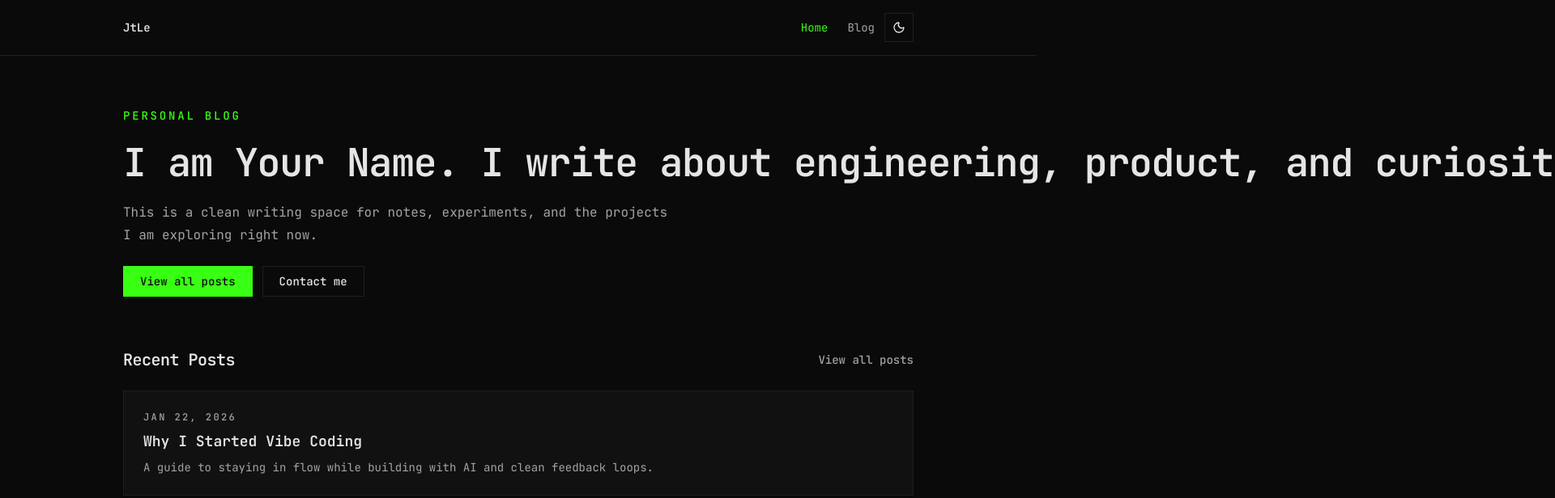
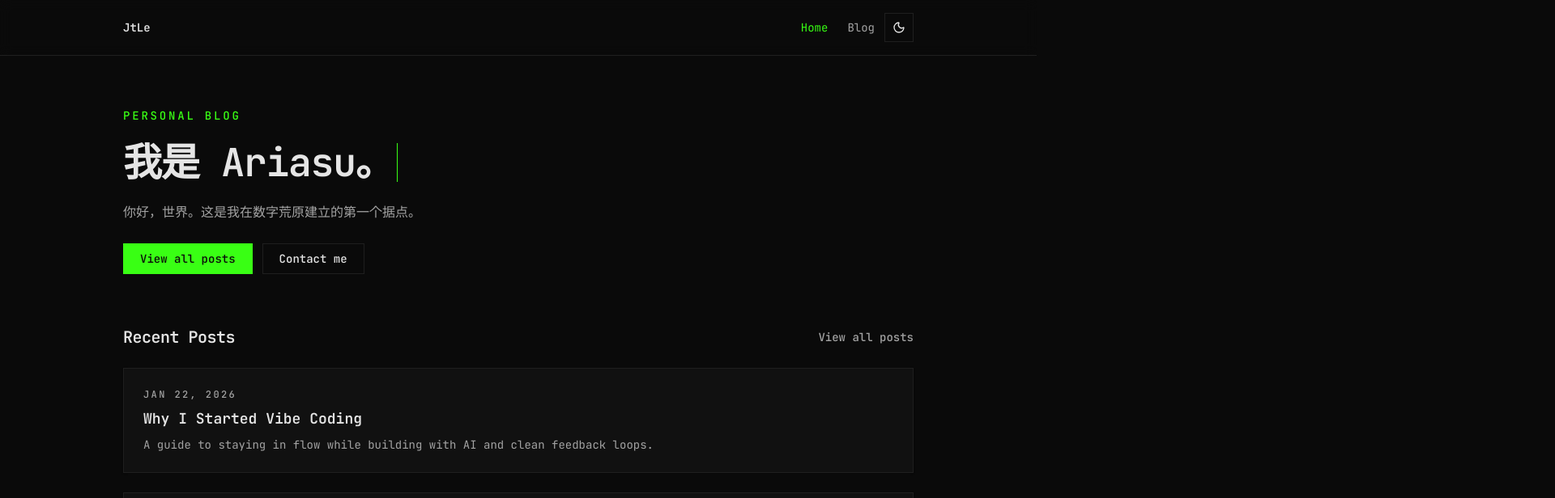
Before and after one commit to Ariasu123/ariasu123.github.io, a Next.js app: page / in a window 1280 px wide. Shown: the top 616 px of the page at 81% size, 1920 px wide, since content can reach past the window. Built offline with nearby package versions, Linux system fonts and the light colour scheme.

Commit message:
Update: Change hero text to Digital Wasteland vibe

```diff
--- a/content/posts/building-this-site.mdx
+++ b/content/posts/building-this-site.mdx
@@ -5,7 +5,7 @@ date: "2026-01-18"
 tags:
   - "stack"
   - "mdx"
-coverImage: "/images/cover-stack.png"
+coverImage: "/JtLE.github.io/images/cover-stack.png"
 ---
 
 The blog is intentionally simple: it uses MDX for content, a small data layer
--- a/content/posts/hello-vibe-coding.mdx
+++ b/content/posts/hello-vibe-coding.mdx
@@ -6,7 +6,7 @@ tags:
   - "vibe-coding"
   - "workflow"
   - "ai"
-coverImage: "/images/cover-vibe.png"
+coverImage: "/JtLE.github.io/images/cover-vibe.png"
 ---
 
 I call it vibe coding because the goal is to preserve momentum: short feedback
--- a/content/posts/hello-world.mdx
+++ b/content/posts/hello-world.mdx
@@ -5,7 +5,7 @@ date: "2026-01-15"
 tags:
   - "intro"
   - "notes"
-coverImage: "/images/cover-hello.png"
+coverImage: "/JtLE.github.io/images/cover-hello.png"
 ---
 
 Welcome to my corner of the internet.
--- a/src/components/hero.tsx
+++ b/src/components/hero.tsx
@@ -11,8 +11,7 @@ const fadeUp = {
 
 export function Hero() {
   const shouldReduceMotion = useReducedMotion();
-  const introText =
-    "I am Your Name. I write about engineering, product, and curiosity.";
+  const introText = "我是 Ariasu。";
   const [displayText, setDisplayText] = useState(
     shouldReduceMotion ? introText : ""
   );
@@ -60,8 +59,7 @@ export function Hero() {
         animate="visible"
         transition={{ duration: 0.6, delay: 0.2 }}
       >
-        This is a clean writing space for notes, experiments, and the projects
-        I am exploring right now.
+        你好，世界。这是我在数字荒原建立的第一个据点。
       </motion.p>
       <motion.div
         className="flex flex-wrap gap-3"
--- a/src/lib/site.ts
+++ b/src/lib/site.ts
@@ -1,7 +1,7 @@
 export const siteConfig = {
   name: "JtLe",
   description: "A developer exploring AI and code.",
-  url: "https://example.com",
-  author: "Your Name",
+  url: "https://ariasu123.github.io",
+  author: "JtLe ",
   locale: "en-US",
 };
```
